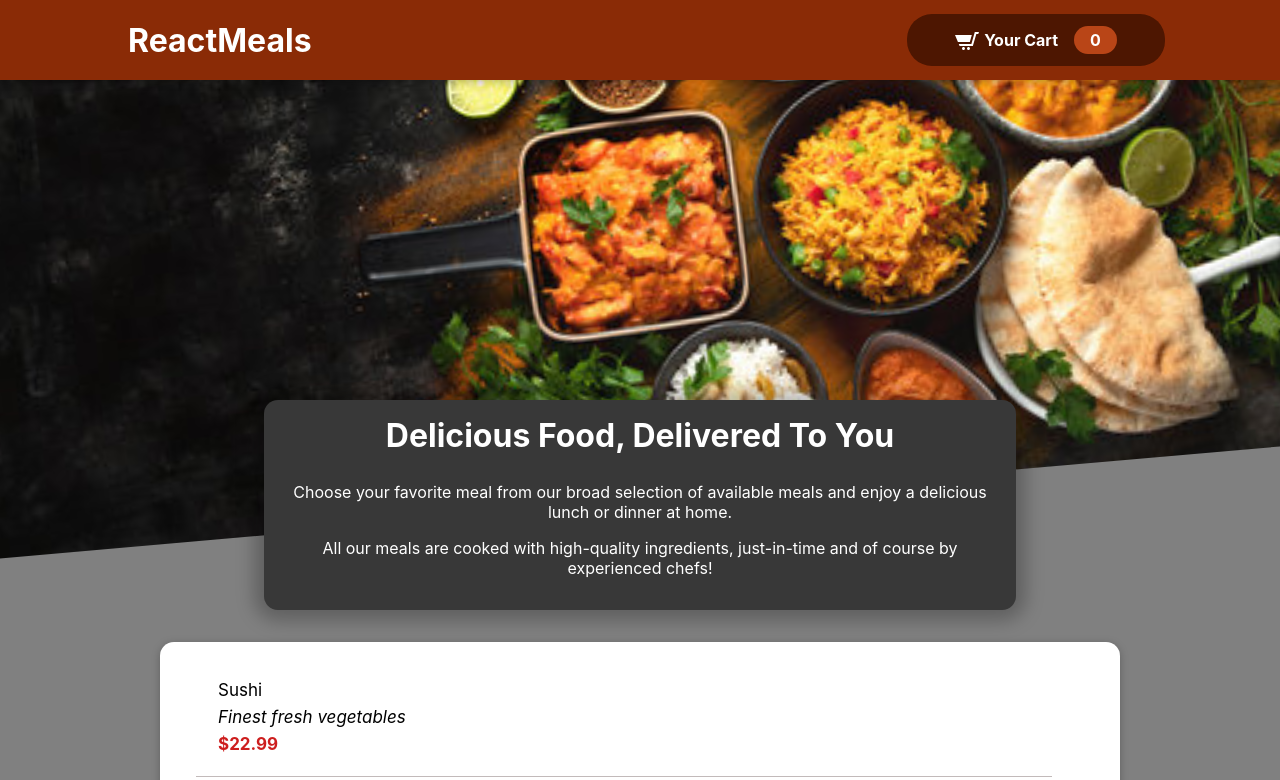
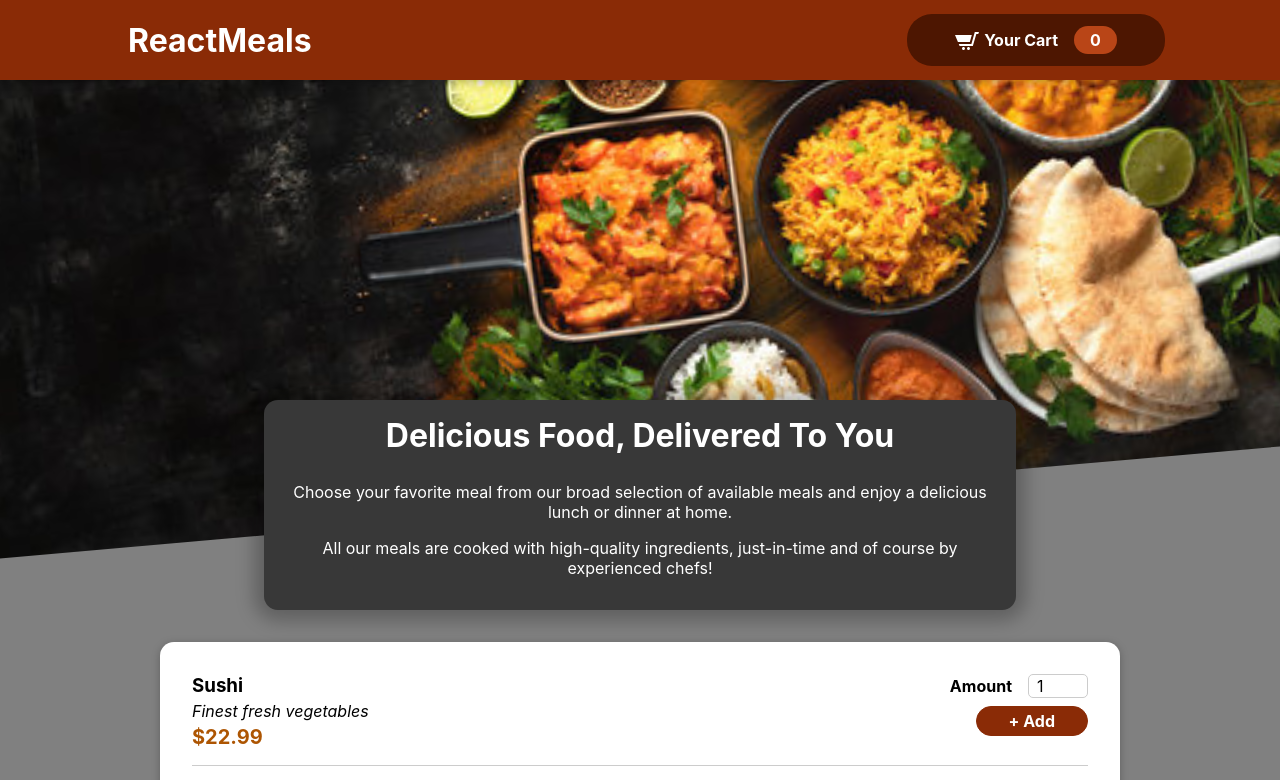
Before and after one commit to rbhriegu459/react-restaurant-app, a React (Create React App) app: page / in a window 1280 px wide. Shown: the top 780 px of the page. Built offline with nearby package versions, Linux system fonts and the light colour scheme.

Commit message:
MealItemAmount

```diff
--- a/src/components/Meals/AvailableMeals.js
+++ b/src/components/Meals/AvailableMeals.js
@@ -1,47 +1,50 @@
-import classes from './AvailableMeals.module.css';
-import Card from '../UI/Card';
+import classes from "./AvailableMeals.module.css";
+import Card from "../UI/Card";
+import MealItem from "./MealItem/MealItem";
 
 const DUMMY_MEALS = [
   {
-        id : 'm1',
-        name : 'Sushi',
-        description : 'Finest fresh vegetables',
-        price : 22.99,
+    id: "m1",
+    name: "Sushi",
+    description: "Finest fresh vegetables",
+    price: 22.99,
   },
   {
-        id : 'm2',
-        name : 'Pasta',
-        description : 'White Sauce Pasta',
-        price : 16.5,
+    id: "m2",
+    name: "Pasta",
+    description: "White Sauce Pasta",
+    price: 16.5,
   },
   {
-        id : 'm3',
-        name : 'Burger',
-        description : 'American, Aloo tikki',
-        price : 12.99,
+    id: "m3",
+    name: "Burger",
+    description: "American, Aloo tikki",
+    price: 12.99,
   },
   {
-        id : 'm4',
-        name : 'Green Bowl',
-        description : 'Healthy and green',
-        price : 21.99,
-    }
+    id: "m4",
+    name: "Green Bowl",
+    description: "Healthy and green",
+    price: 21.99,
+  },
+];
+const AvailableMeals = () => {
+  const mealsList = DUMMY_MEALS.map((meal) => (
+    <MealItem
+      key={meal.id}
+      name={meal.name}
+      description={meal.description}
+      price={meal.price}
+    />
+  ));
 
-]
-const AvailableMeals = () => {
-    const mealsList = DUMMY_MEALS.map(meal => {
-        return <div className={classes.meal}>
-            <li>{meal.name}</li>
-            <li className={classes.mealDesc}>{meal.description}</li>
-            <li className={classes.mealPrice}>${meal.price}</li>
-        </div>;
-    });
-
-    return <section className={classes.meals}>
+  return (
+    <section className={classes.meals}>
       <Card>
         <ul>{mealsList}</ul>
       </Card>
     </section>
+  );
 };
 
 export default AvailableMeals;
--- a/src/components/Meals/MealItem/MealItem.js
+++ b/src/components/Meals/MealItem/MealItem.js
@@ -1,7 +1,19 @@
+import classes from './MealItem.module.css';
+import MealItemForm from './MealItemForm';
+
 const MealItem = props => {
-    return <li>
-        <div><h3>{props.name}</h3></div>
-        <div>{props.description}</div>
+
+    const price = `$${props.price.toFixed(2)}`;
+
+    return <li className={classes.meal}>
+        <div>
+            <h3>{props.name}</h3>
+            <div className={classes.description}>{props.description}</div>
+            <div className={classes.price}>{price}</div>
+        </div>
+        <div>
+            <MealItemForm />
+        </div>
     </li>
 }
 
--- /dev/null
+++ b/src/components/Meals/MealItem/MealItemForm.js
@@ -0,0 +1,18 @@
+import Input from '../../UI/Input';
+import classes from './MealItemForm.module.css';
+
+const MealItemForm = props => {
+    return <form className={classes.form}>
+        <Input label="Amount" input={{
+            id: 'amount',
+            type: 'number',
+            min: '1',
+            max : '5',
+            step : '1',
+            defaultValue: '1'
+        }}/>
+        <button>+ Add</button>
+    </form>
+}
+
+export default MealItemForm;
--- /dev/null
+++ b/src/components/Meals/MealItem/MealItemForm.module.css
@@ -0,0 +1,20 @@
+.form {
+    text-align: right;
+  }
+
+  .form button {
+    font: inherit;
+    cursor: pointer;
+    background-color: #8a2b06;
+    border: 1px solid #8a2b06;
+    color: white;
+    padding: 0.25rem 2rem;
+    border-radius: 20px;
+    font-weight: bold;
+  }
+
+  .form button:hover,
+  .form button:active {
+    background-color: #641e03;
+    border-color: #641e03;
+  }
--- /dev/null
+++ b/src/components/UI/Input.js
@@ -0,0 +1,12 @@
+import classes from "./Input.module.css";
+
+const Input = (props) => {
+  return (
+    <div className={classes.input}>
+      <label htmlFor={props.input.id}> {props.label}</label>
+      <input {...props.input} />
+    </div>
+  );
+};
+
+export default Input;
--- /dev/null
+++ b/src/components/UI/Input.module.css
@@ -0,0 +1,18 @@
+.input {
+    display: flex;
+    align-items: center;
+    margin-bottom: 0.5rem;
+  }
+
+  .input label {
+    font-weight: bold;
+    margin-right: 1rem;
+  }
+
+  .input input {
+    width: 3rem;
+    border-radius: 5px;
+    border: 1px solid #ccc;
+    font: inherit;
+    padding-left: 0.5rem;
+  }
```
Lines whose indentation alone changed are shown as unchanged.
